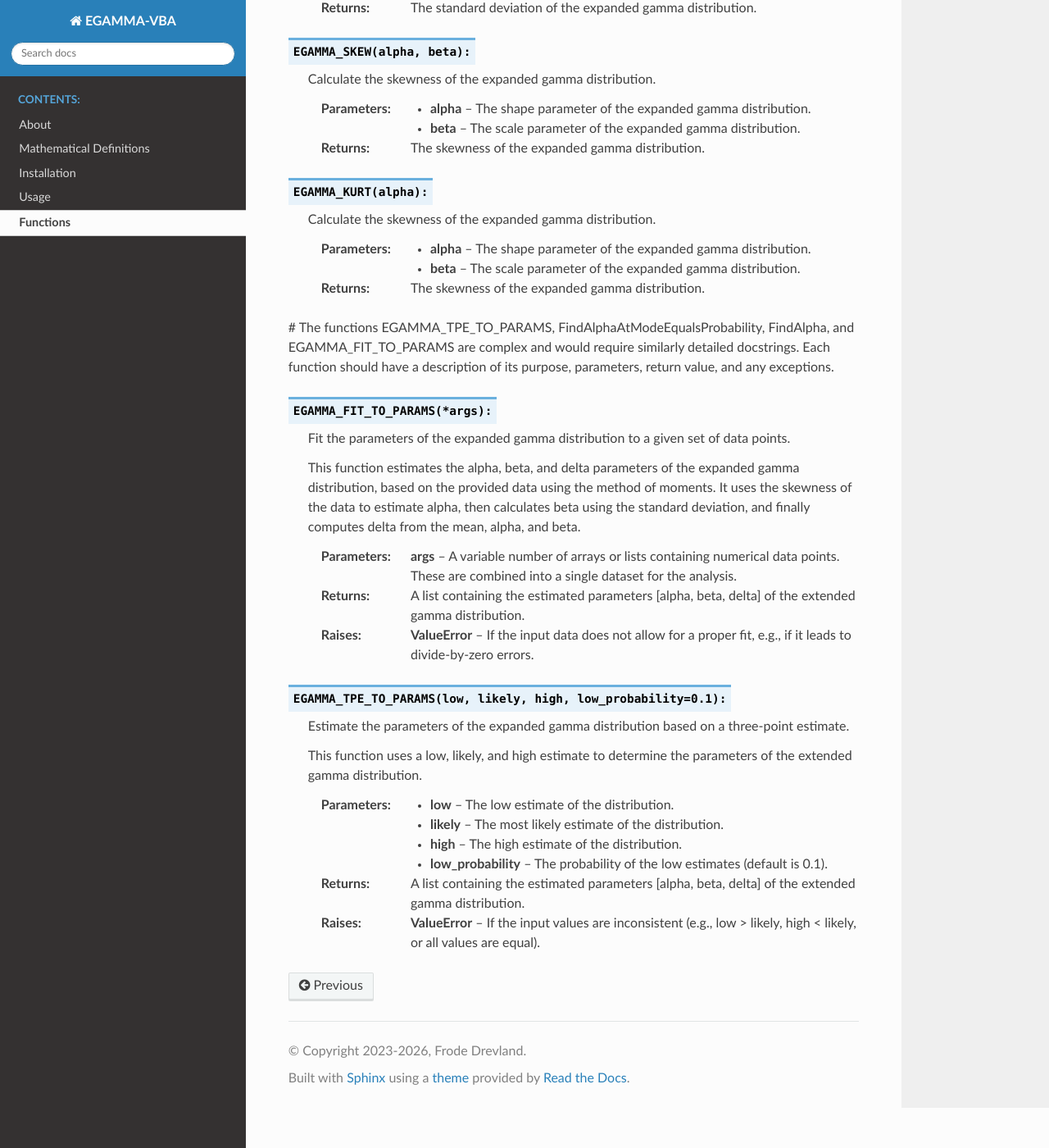
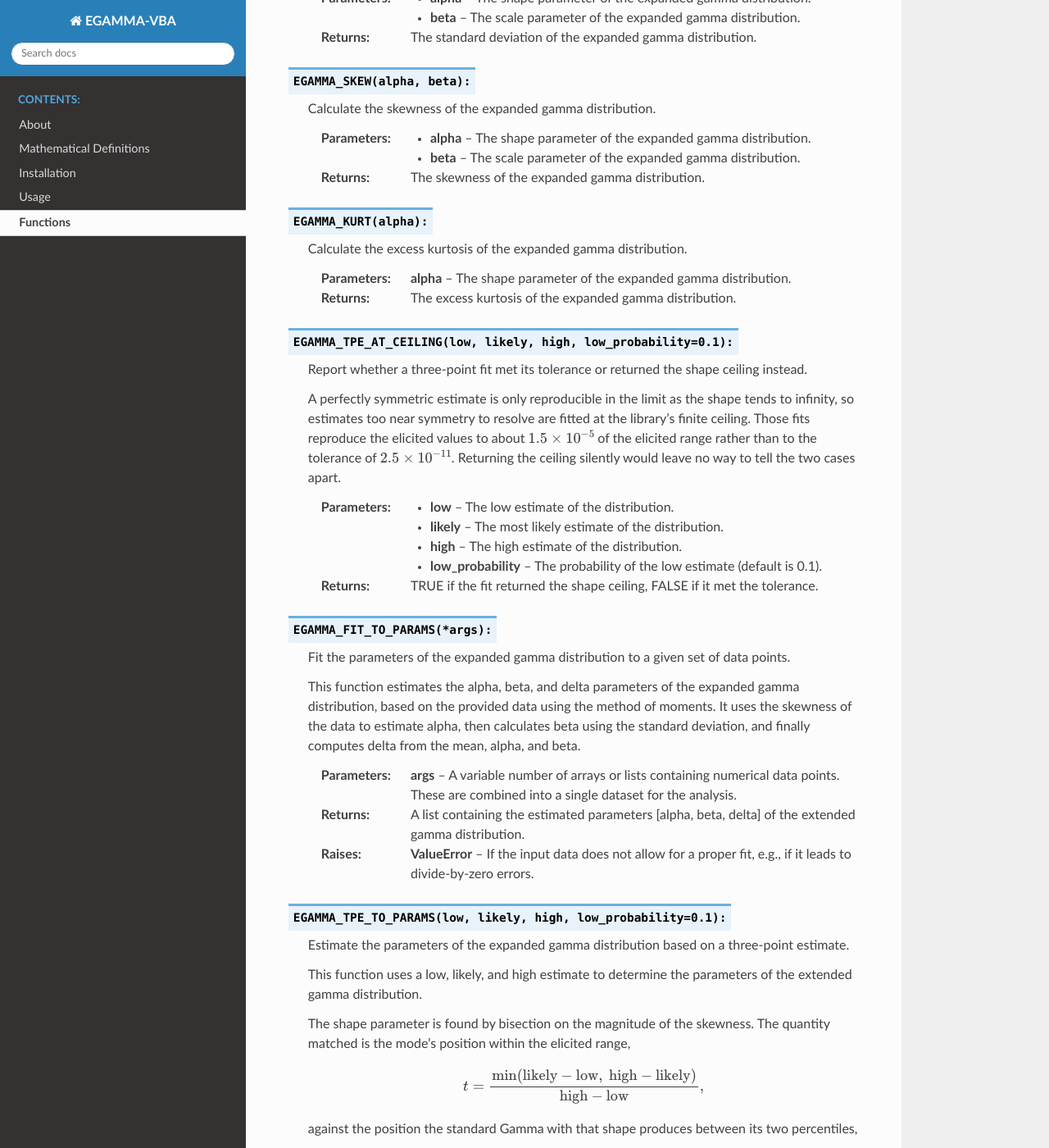
Before and after one commit to FrodeDrevland/EGAMMA-VBA, a Sphinx documentation site: the page built from docs/source/functions.rst, in a window 1280 px wide and 1400 px high, scrolled down 1587 px. Shown: the whole window at 82% size. Built offline with Sphinx 7.4.7 and the Read the Docs theme 3.1.0, drawn with Linux system fonts in a browser that asks for light colours; some of the changed text lies outside the part shown.

Commit message:
Fit on mode position with an absolute tolerance

```diff
--- a/docs/source/functions.rst
+++ b/docs/source/functions.rst
@@ -68,7 +68,7 @@
 
 .. py:function:: EGAMMA_STDDEV(alpha, beta):
 
-
+    Calculate the standard deviation of the expanded gamma distribution.
 
     :param alpha: The shape parameter of the expanded gamma distribution.
     :param beta: The scale parameter of the expanded gamma distribution.
@@ -86,13 +86,28 @@
 
 .. py:function:: EGAMMA_KURT(alpha):
 
-    Calculate the skewness of the expanded gamma distribution.
+    Calculate the excess kurtosis of the expanded gamma distribution.
 
     :param alpha: The shape parameter of the expanded gamma distribution.
-    :param beta: The scale parameter of the expanded gamma distribution.
-    :return: The skewness of the expanded gamma distribution.
+    :return: The excess kurtosis of the expanded gamma distribution.
 
-# The functions EGAMMA_TPE_TO_PARAMS, FindAlphaAtModeEqualsProbability, FindAlpha, and EGAMMA_FIT_TO_PARAMS are complex and would require similarly detailed docstrings. Each function should have a description of its purpose, parameters, return value, and any exceptions.
+.. py:function:: EGAMMA_TPE_AT_CEILING(low, likely, high, low_probability=0.1):
+
+    Report whether a three-point fit met its tolerance or returned the shape
+    ceiling instead.
+
+    A perfectly symmetric estimate is only reproducible in the limit as the
+    shape tends to infinity, so estimates too near symmetry to resolve are
+    fitted at the library's finite ceiling. Those fits reproduce the elicited
+    values to about :math:`1.5\times10^{-5}` of the elicited range rather than
+    to the tolerance of :math:`2.5\times10^{-11}`. Returning the ceiling
+    silently would leave no way to tell the two cases apart.
+
+    :param low: The low estimate of the distribution.
+    :param likely: The most likely estimate of the distribution.
+    :param high: The high estimate of the distribution.
+    :param low_probability: The probability of the low estimate (default is 0.1).
+    :return: TRUE if the fit returned the shape ceiling, FALSE if it met the tolerance.
 
 .. py:function:: EGAMMA_FIT_TO_PARAMS(*args):
 
@@ -114,9 +129,34 @@
 
     This function uses a low, likely, and high estimate to determine the parameters of the extended gamma distribution.
 
+    The shape parameter is found by bisection on the magnitude of the
+    skewness. The quantity matched is the mode's position within the elicited
+    range,
+
+    .. math::
+        t = \dfrac{\min(\text{likely} - \text{low},\ \text{high} - \text{likely})}
+                  {\text{high} - \text{low}},
+
+    against the position the standard Gamma with that shape produces between
+    its two percentiles,
+
+    .. math::
+        t_\alpha = \dfrac{\alpha - 1 - q_L}{q_H - q_L},
+
+    and the search stops when the two differ by less than
+    :math:`2.5\times10^{-11}`. That difference is itself the largest error, as
+    a fraction of the elicited range, with which the three elicited values are
+    recovered from the fitted parameters, so the tolerance is stated directly
+    in the quantity of interest. A most likely value equal to an outer value
+    gives :math:`t = 0` and goes through the same search; there is no separate
+    case for it.
+
+    An estimate too near symmetry to resolve is fitted at the shape ceiling
+    instead; use ``EGAMMA_TPE_AT_CEILING`` to detect this.
+
     :param low: The low estimate of the distribution.
     :param likely: The most likely estimate of the distribution.
     :param high: The high estimate of the distribution.
     :param low_probability: The probability of the low  estimates (default is 0.1).
     :return: A list containing the estimated parameters [alpha, beta, delta] of the extended gamma distribution.
-    :raises ValueError: If the input values are inconsistent (e.g., low > likely, high < likely, or all values are equal).
+    :raises ValueError: Returns ``#N/A`` if the input values are inconsistent (low > likely, high < likely, or low >= high), ``#NUM!`` if the low probability is outside (0, 0.5) or the search cannot meet its tolerance.
```
Also changed, not shown: CHANGELOG.md (+57 -0 lines), README.md (+7 -2 lines), docs/source/usage.rst (+18 -18 lines), 1 other file.
